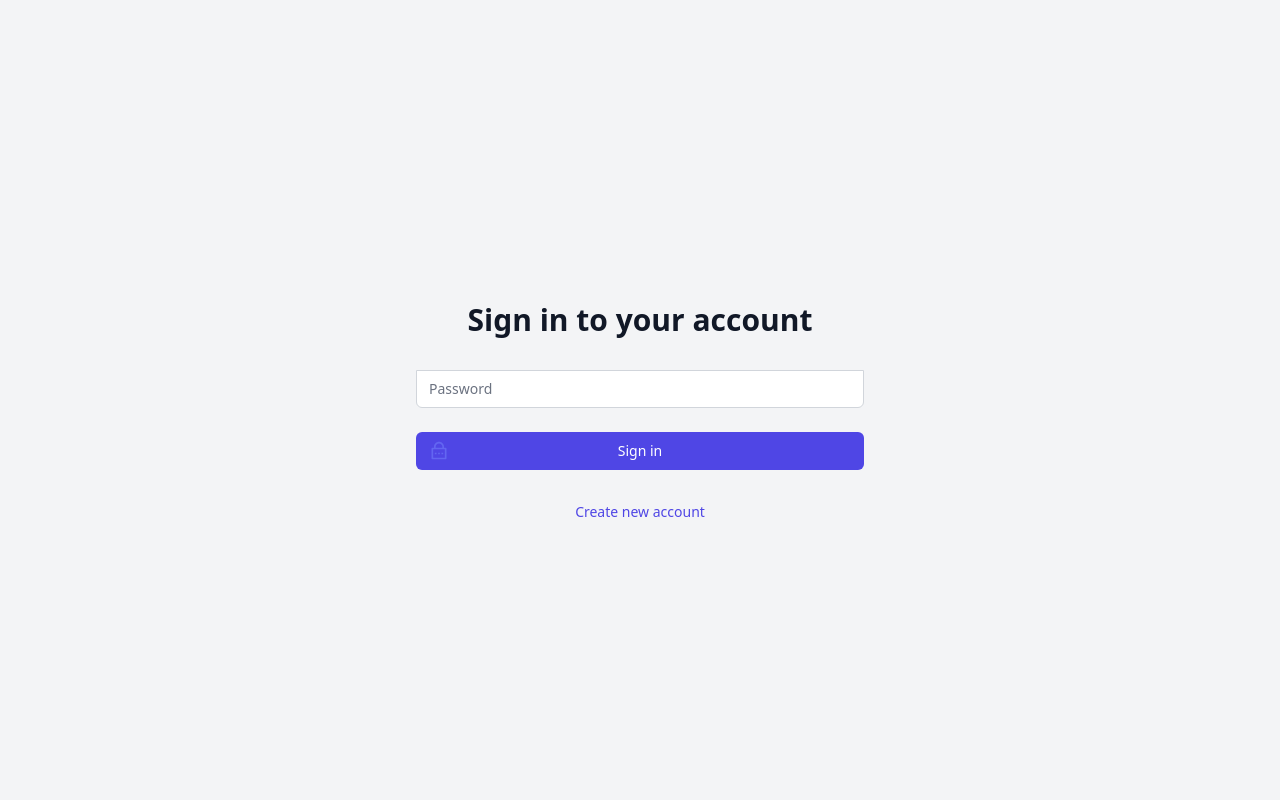
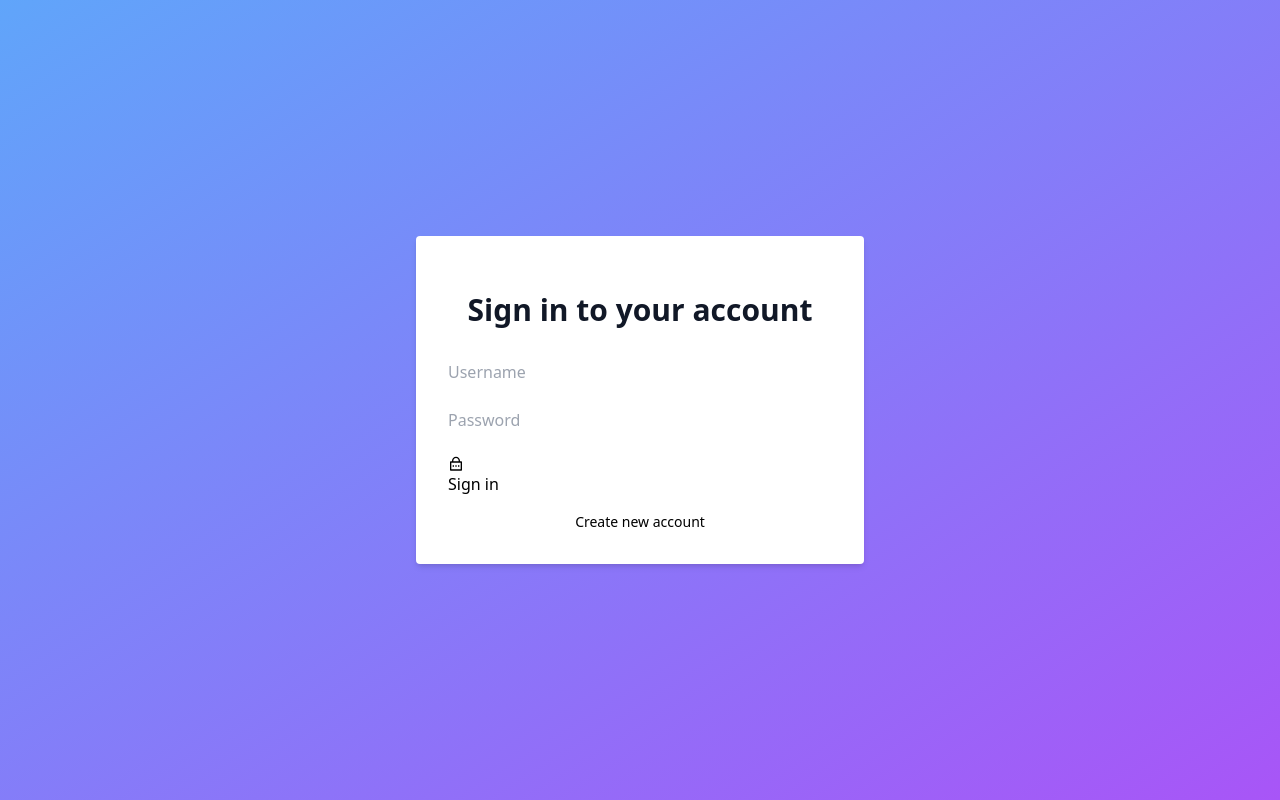
Before and after one commit to notryno/blogger, a React (Create React App) app: page /login in a window 1280 px wide. Built offline with nearby package versions, Linux system fonts and the light colour scheme.

Commit message:
Added the field

```diff
--- a/package.json
+++ b/package.json
@@ -8,6 +8,7 @@
     "@testing-library/react": "^13.4.0",
     "@testing-library/user-event": "^13.5.0",
     "@tinymce/tinymce-react": "^5.0.1",
+    "formik": "^2.4.6",
     "framer-motion": "^11.1.9",
     "react": "^18.3.1",
     "react-dom": "^18.3.1",
@@ -17,7 +18,8 @@
     "react-router-dom": "^6.23.0",
     "react-scripts": "5.0.1",
     "swiper": "^11.1.1",
-    "web-vitals": "^2.1.4"
+    "web-vitals": "^2.1.4",
+    "yup": "^1.4.0"
   },
   "scripts": {
     "start": "react-scripts start",
--- a/src/pages/Login-Signup/Login.js
+++ b/src/pages/Login-Signup/Login.js
@@ -1,6 +1,8 @@
 import React, { useState } from "react";
 import { motion } from "framer-motion";
 import { RiLockPasswordLine } from "react-icons/ri";
+import { Formik, Form, Field, ErrorMessage } from "formik";
+import * as Yup from "yup";
 
 const Login = () => {
   const [showLogin, setShowLogin] = useState(true);
@@ -10,137 +12,200 @@ const Login = () => {
   };
 
   return (
-    <div className="min-h-screen bg-gray-100 flex justify-center items-center">
-      <div className="max-w-md w-full space-y-8">
+    <div className="min-h-screen bg-gradient-to-br from-blue-400 to-purple-500 flex justify-center items-center">
+      <div className="max-w-md w-full bg-white p-8 rounded shadow-md">
         <div className="text-center">
-          <h2 className="mt-6 text-center text-3xl font-extrabold text-gray-900">
+          <h2 className="mt-6 text-3xl font-extrabold text-gray-900">
             {showLogin ? "Sign in to your account" : "Create an account"}
           </h2>
         </div>
-        <motion.form
-          initial={{ opacity: 0 }}
-          animate={{ opacity: 1 }}
-          transition={{ duration: 0.5 }}
-          className="mt-8 space-y-6"
-          action="#"
-          method="POST"
+        <Formik
+          initialValues={{
+            username: "",
+            email: "",
+            password: "",
+            firstName: "",
+            lastName: "",
+            country: "",
+            phoneNumber: "",
+            gender: "",
+          }}
+          validationSchema={Yup.object({
+            username: Yup.string().required("Required"),
+            email: Yup.string().email("Invalid email address").required("Required"),
+            password: Yup.string().min(6, "Password must be at least 6 characters").required("Required"),
+            firstName: Yup.string().required("Required"),
+            lastName: Yup.string().required("Required"),
+            country: Yup.string().required("Required"),
+            phoneNumber: Yup.string().matches(/^[0-9]{10}$/, "Phone number must be 10 digits").required("Required"),
+            gender: Yup.string().required("Required"),
+          })}
+          onSubmit={(values, { setSubmitting }) => {
+            setTimeout(() => {
+              alert(JSON.stringify(values, null, 2));
+              setSubmitting(false);
+            }, 400);
+          }}
         >
-          {/* Email (or Username) field */}
-          {!showLogin && (
+          <Form className="mt-8 space-y-6">
+            {/* Username field */}
             <div>
-              <label htmlFor="email-address" className="sr-only">
-                Email address
+              <label htmlFor="username" className="sr-only">
+                Username
               </label>
-              <input
-                id="email-address"
-                name="email"
-                type="email"
-                autoComplete="email"
-                required
-                className="appearance-none rounded-none relative block w-full px-3 py-2 border border-gray-300 placeholder-gray-500 text-gray-900 rounded-t-md focus:outline-none focus:ring-indigo-500 focus:border-indigo-500 focus:z-10 sm:text-sm"
-                placeholder="Email address"
+              <Field
+                id="username"
+                name="username"
+                type="text"
+                autoComplete="username"
+                placeholder="Username"
+                className="input-field"
               />
+              <ErrorMessage name="username" component="div" className="error-message" />
             </div>
-          )}
 
             {/* Password field */}
             <div>
               <label htmlFor="password" className="sr-only">
                 Password
               </label>
-            <input
+              <Field
                 id="password"
                 name="password"
                 type="password"
                 autoComplete="current-password"
-              required
-              className="appearance-none rounded-none relative block w-full px-3 py-2 border border-gray-300 placeholder-gray-500 text-gray-900 rounded-b-md focus:outline-none focus:ring-indigo-500 focus:border-indigo-500 focus:z-10 sm:text-sm"
                 placeholder="Password"
+                className="input-field"
               />
+              <ErrorMessage name="password" component="div" className="error-message" />
             </div>
 
             {/* Additional fields for Signup */}
             {!showLogin && (
+              <>
+                {/* First Name field */}
                 <div>
-              <label htmlFor="first-name" className="sr-only">
-                First name
+                  <label htmlFor="firstName" className="sr-only">
+                    First Name
                   </label>
-              <input
-                id="first-name"
-                name="first-name"
+                  <Field
+                    id="firstName"
+                    name="firstName"
                     type="text"
                     autoComplete="given-name"
-                required
-                className="appearance-none rounded-none relative block w-full px-3 py-2 border border-gray-300 placeholder-gray-500 text-gray-900 rounded-b-md focus:outline-none focus:ring-indigo-500 focus:border-indigo-500 focus:z-10 sm:text-sm"
-                placeholder="First name"
+                    placeholder="First Name"
+                    className="input-field"
                   />
+                  <ErrorMessage name="firstName" component="div" className="error-message" />
                 </div>
-          )}
 
-          {!showLogin && (
+                {/* Last Name field */}
                 <div>
-              <label htmlFor="last-name" className="sr-only">
-                Last name
+                  <label htmlFor="lastName" className="sr-only">
+                    Last Name
                   </label>
-              <input
-                id="last-name"
-                name="last-name"
+                  <Field
+                    id="lastName"
+                    name="lastName"
                     type="text"
                     autoComplete="family-name"
-                required
-                className="appearance-none rounded-none relative block w-full px-3 py-2 border border-gray-300 placeholder-gray-500 text-gray-900 rounded-b-md focus:outline-none focus:ring-indigo-500 focus:border-indigo-500 focus:z-10 sm:text-sm"
-                placeholder="Last name"
+                    placeholder="Last Name"
+                    className="input-field"
                   />
+                  <ErrorMessage name="lastName" component="div" className="error-message" />
                 </div>
-          )}
 
-          {!showLogin && (
+                {/* Email field */}
+                <div>
+                  <label htmlFor="email" className="sr-only">
+                    Email
+                  </label>
+                  <Field
+                    id="email"
+                    name="email"
+                    type="email"
+                    autoComplete="email"
+                    placeholder="Email"
+                    className="input-field"
+                  />
+                  <ErrorMessage name="email" component="div" className="error-message" />
+                </div>
+
+                {/* Country field */}
+                <div>
+                  <label htmlFor="country" className="sr-only">
+                    Country
+                  </label>
+                  <Field
+                    id="country"
+                    name="country"
+                    type="text"
+                    autoComplete="country"
+                    placeholder="Country"
+                    className="input-field"
+                  />
+                  <ErrorMessage name="country" component="div" className="error-message" />
+                </div>
+
+                {/* Phone Number field */}
+                <div>
+                  <label htmlFor="phoneNumber" className="sr-only">
+                    Phone Number
+                  </label>
+                  <Field
+                    id="phoneNumber"
+                    name="phoneNumber"
+                    type="tel"
+                    autoComplete="tel"
+                    placeholder="Phone Number"
+                    className="input-field"
+                  />
+                  <ErrorMessage name="phoneNumber" component="div" className="error-message" />
+                </div>
+
+                {/* Gender field */}
                 <div>
                   <label htmlFor="gender" className="sr-only">
                     Gender
                   </label>
-              <select
-                id="gender"
-                name="gender"
-                autoComplete="gender"
-                required
-                className="appearance-none rounded-none relative block w-full px-3 py-2 border border-gray-300 placeholder-gray-500 text-gray-900 rounded-b-md focus:outline-none focus:ring-indigo-500 focus:border-indigo-500 focus:z-10 sm:text-sm"
-              >
+                  <Field as="select" id="gender" name="gender" className="input-field">
+                    <option value="">Select Gender</option>
                     <option value="male">Male</option>
                     <option value="female">Female</option>
-              </select>
+                  </Field>
+                  <ErrorMessage name="gender" component="div" className="error-message" />
                 </div>
+              </>
             )}
 
             {/* Sign in / Sign up Button */}
             <div>
               <button
                 type="submit"
-              className="group relative w-full flex justify-center py-2 px-4 border border-transparent text-sm font-medium rounded-md text-white bg-indigo-600 hover:bg-indigo-700 focus:outline-none focus:ring-2 focus:ring-indigo-500"
+                className="btn"
               >
-              <span className="absolute left-0 inset-y-0 flex items-center pl-3">
-                <RiLockPasswordLine
-                  className="h-5 w-5 text-indigo-500 group-hover:text-indigo-400"
-                  aria-hidden="true"
-                />
+                <span className="icon">
+                  <RiLockPasswordLine className="icon" aria-hidden="true" />
                 </span>
                 {showLogin ? "Sign in" : "Sign up"}
               </button>
             </div>
-        </motion.form>
+          </Form>
+        </Formik>
+
         {/* Toggle between login and signup forms */}
         <motion.div
           initial={{ opacity: 0 }}
           animate={{ opacity: 1 }}
           transition={{ duration: 0.5 }}
-          className="text-sm text-center"
+          className="text-sm text-center mt-4"
         >
           <motion.button
             type="button"
             onClick={toggleForm}
             whileHover={{ scale: 1.05 }}
             whileTap={{ scale: 0.95 }}
-            className="font-medium text-indigo-600 hover:text-indigo-500 focus:outline-none focus:ring-2 focus:ring-indigo-500"
+            className="toggle-btn"
           >
             {showLogin ? "Create new account" : "Already have an account?"}
           </motion.button>
```
Also changed, not shown: src/pages/BlogDetails/ProfileBlogs.js (+8 -2 lines), 1 other file (tests, documents, lock files or other folders). Lines whose indentation alone changed are shown as unchanged.
